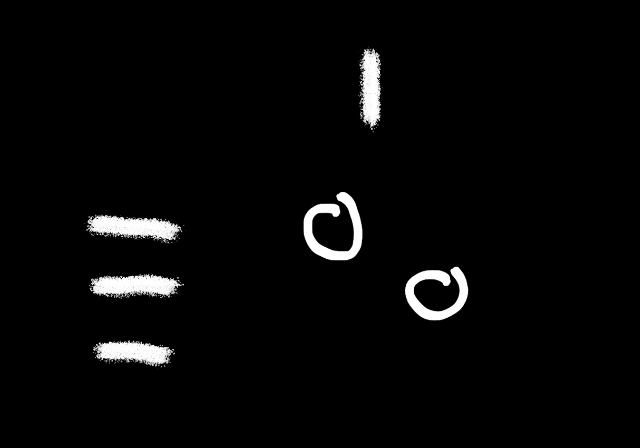
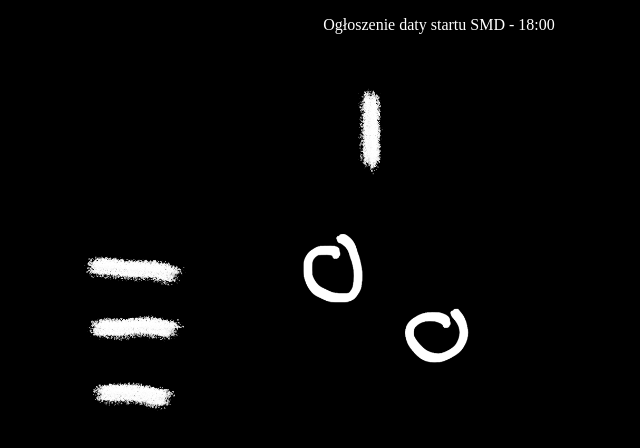
Before and after one commit to minecraftsmd/minecraftsmd.github.io, a plain HTML site: page index.html in a window 1280 px wide. Shown: the whole page, without its empty margins (201-841 px from the left). Drawn offline with Linux system fonts and the light colour scheme.

Commit message:
smd start

```diff
--- a/index.html
+++ b/index.html
@@ -9,6 +9,7 @@
 
 
     <body>
+        <p style="color: white; text-align: center; font-family: trueno; src:url(TruenoSBd.otf)">Ogłoszenie daty startu SMD - 18:00</p>
         <div class="zdjecie-trist">
             <img src="ri.png" alt="ri">
         </div>
@@ -19,4 +20,5 @@
 
 
 
+
     </html>
```
Also changed, not shown: TruenoSBd.otf (added).
